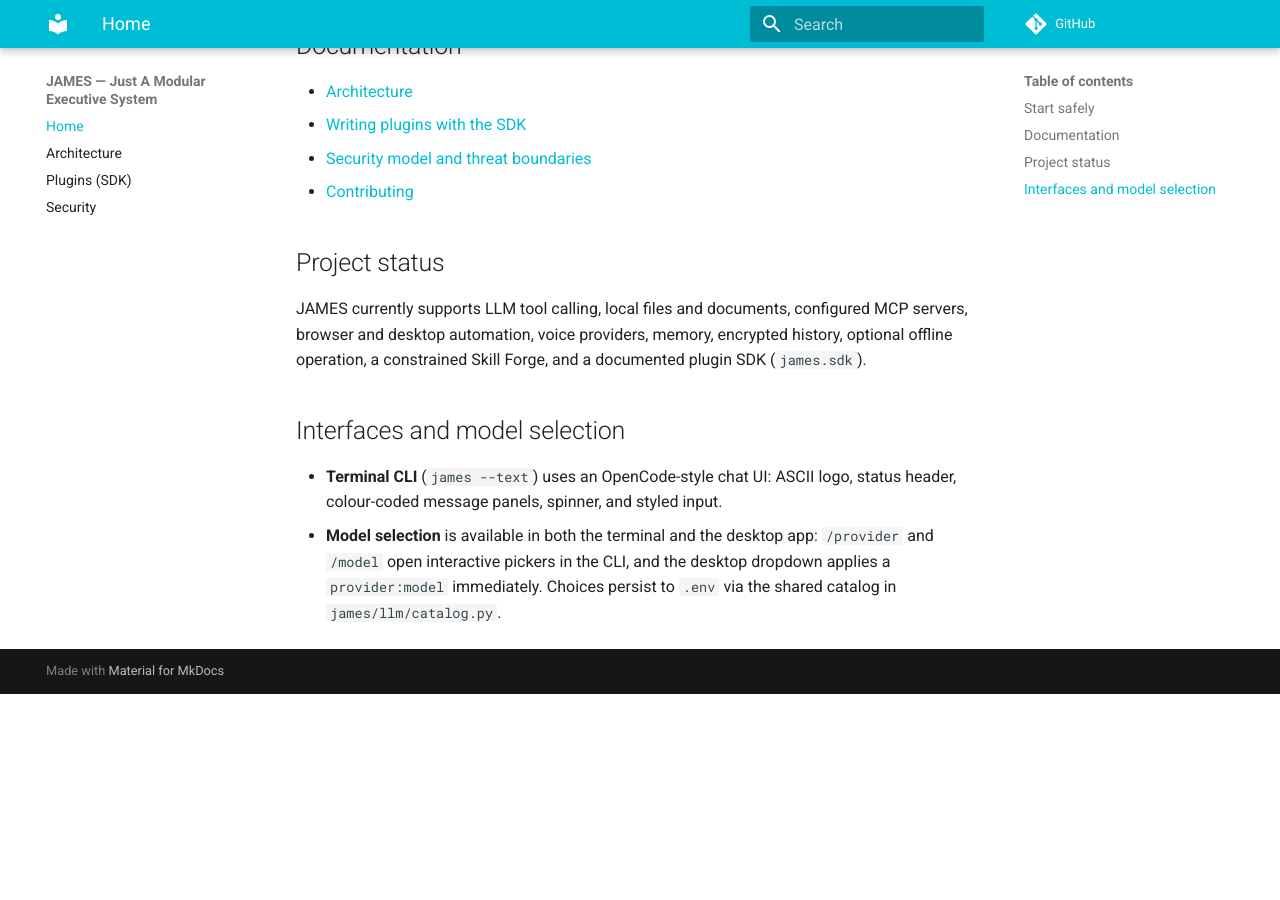
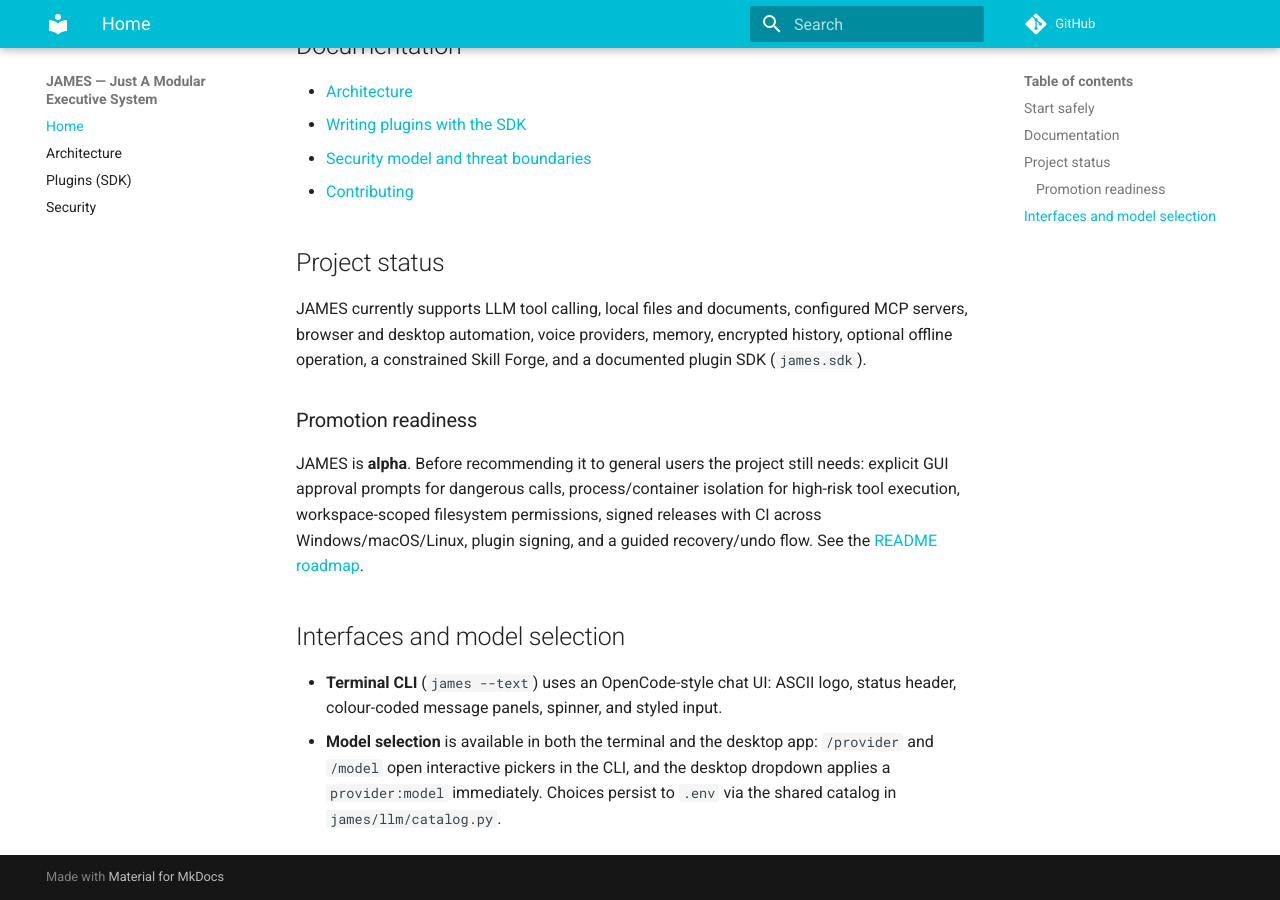
Before and after one commit to Krish-1507/JAMES_Agent, an MkDocs documentation site: the page built from docs/index.md, in a window 1280 px wide and 900 px high, scrolled down 791 px. Built offline with MkDocs 1.6.1 and Material for MkDocs 9.7.7, drawn with Linux system fonts in a browser that asks for light colours; comment, search, counter and statistics services are not loaded; before the commit the page ends 1485 px from its top, so only the background shows below that.

Commit message:
docs: document promotion-readiness checklist in README roadmap and docs index

```diff
--- a/docs/index.md
+++ b/docs/index.md
@@ -27,6 +27,14 @@
 
 JAMES currently supports LLM tool calling, local files and documents, configured MCP servers, browser and desktop automation, voice providers, memory, encrypted history, optional offline operation, a constrained Skill Forge, and a documented plugin SDK (`james.sdk`).
 
+### Promotion readiness
+
+JAMES is **alpha**. Before recommending it to general users the project still needs:
+explicit GUI approval prompts for dangerous calls, process/container isolation
+for high-risk tool execution, workspace-scoped filesystem permissions, signed
+releases with CI across Windows/macOS/Linux, plugin signing, and a guided
+recovery/undo flow. See the [README roadmap](https://github.com/Krish-1507/JAMES_Agent#roadmap-to-v1).
+
 ## Interfaces and model selection
 
 - **Terminal CLI** (`james --text`) uses an OpenCode-style chat UI: ASCII logo,
```
Also changed, not shown: README.md (+25 -7 lines).
